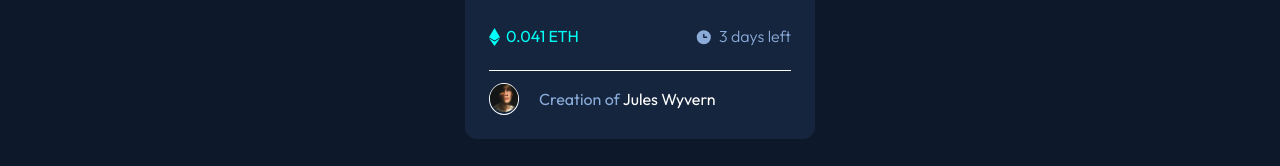
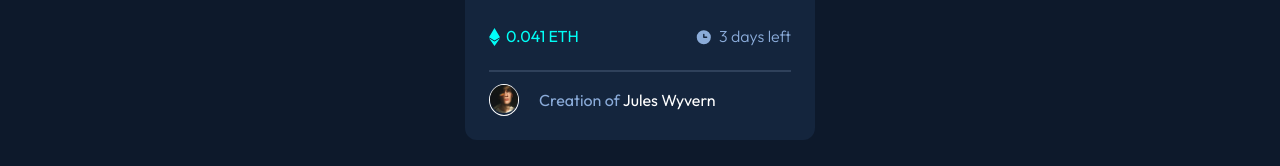
Before and after one commit to cchayanin/frontend-mentor-challenges, a plain HTML site: page newbie-nft-preview-card-component/index.html in a window 1280 px wide. Shown: the part 550-716 px from the top of the page. Drawn offline with Linux system fonts and the light colour scheme.

Commit message:
change line color

```diff
--- a/newbie-nft-preview-card-component/css/style.css
+++ b/newbie-nft-preview-card-component/css/style.css
@@ -142,7 +142,7 @@ main {
   gap: 2rem;
 
   padding-top: 1.2rem;
-  border-top: 1px solid var(--white);
+  border-top: 2px solid var(--line);
 }
 
 .creator-img-box {
```
